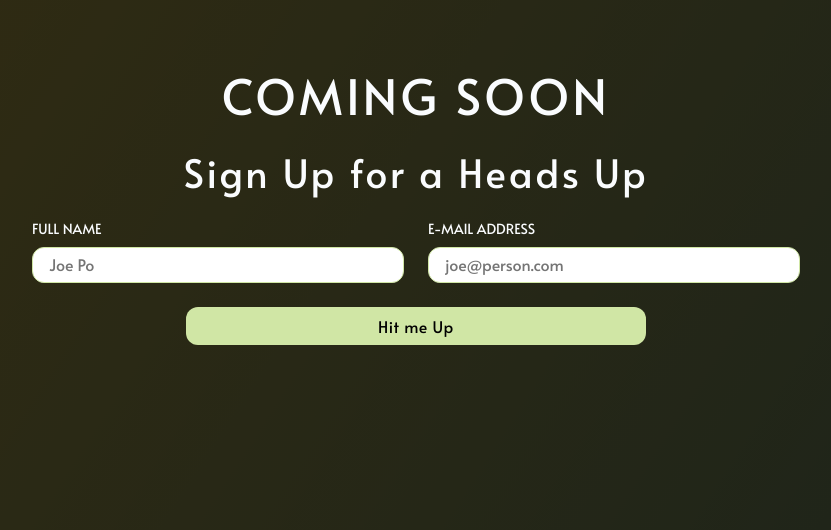
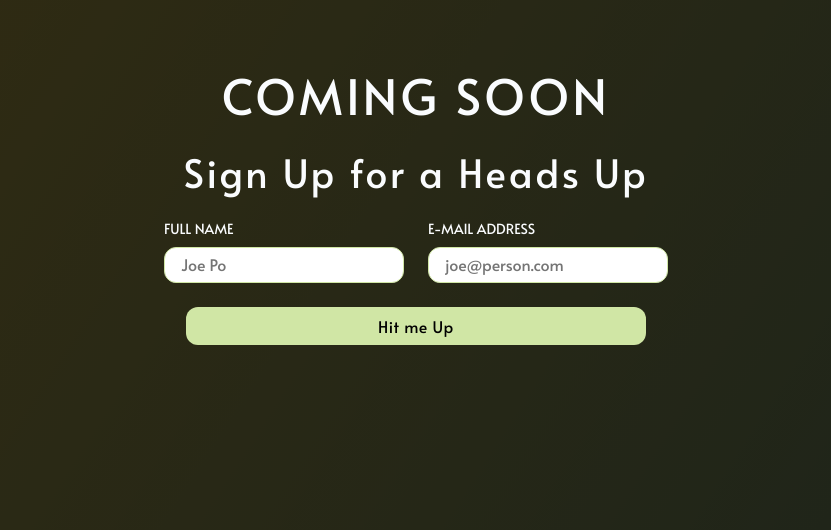
Before and after one commit to roywaswa/geohabari-pod, a Next.js app: page / in a window 1280 px wide. Shown: the part 270-800 px from the top of the page, without its empty margins (224-1055 px from the left). Built offline with nearby package versions, Linux system fonts and the light colour scheme; no server answers.

Commit message:
fix: Build Failure fixed

```diff
--- a/package.json
+++ b/package.json
@@ -21,6 +21,7 @@
     "@fortawesome/react-fontawesome": "^0.2.2",
     "@lottiefiles/dotlottie-react": "^0.8.6",
     "@mui/material": "^5.16.6",
+    "@vercel/analytics": "^1.3.1",
     "lottie-web": "^5.12.2",
     "next": "14.2.5",
     "react": "^18",
--- a/src/app/layout.js
+++ b/src/app/layout.js
@@ -1,4 +1,5 @@
 import { Alata } from "next/font/google";
+import { Analytics } from "@vercel/analytics/react"
 import "./globals.scss";
 
 const alata = Alata({
--- a/src/components/ComingSoon/ComingSoon.module.scss
+++ b/src/components/ComingSoon/ComingSoon.module.scss
@@ -12,6 +12,7 @@
   align-items: center;
 
   .loading {
+    position: absolute;
     width: 40vw;
   }
   .success_alert {
@@ -70,7 +71,6 @@
         align-items: center;
       }
       div.text_inputs {
-        width: 100%;
         display: flex;
         flex-direction: row;
         gap: 1.5rem;
```
Also changed, not shown: 1 other file (tests, documents, lock files or other folders).
